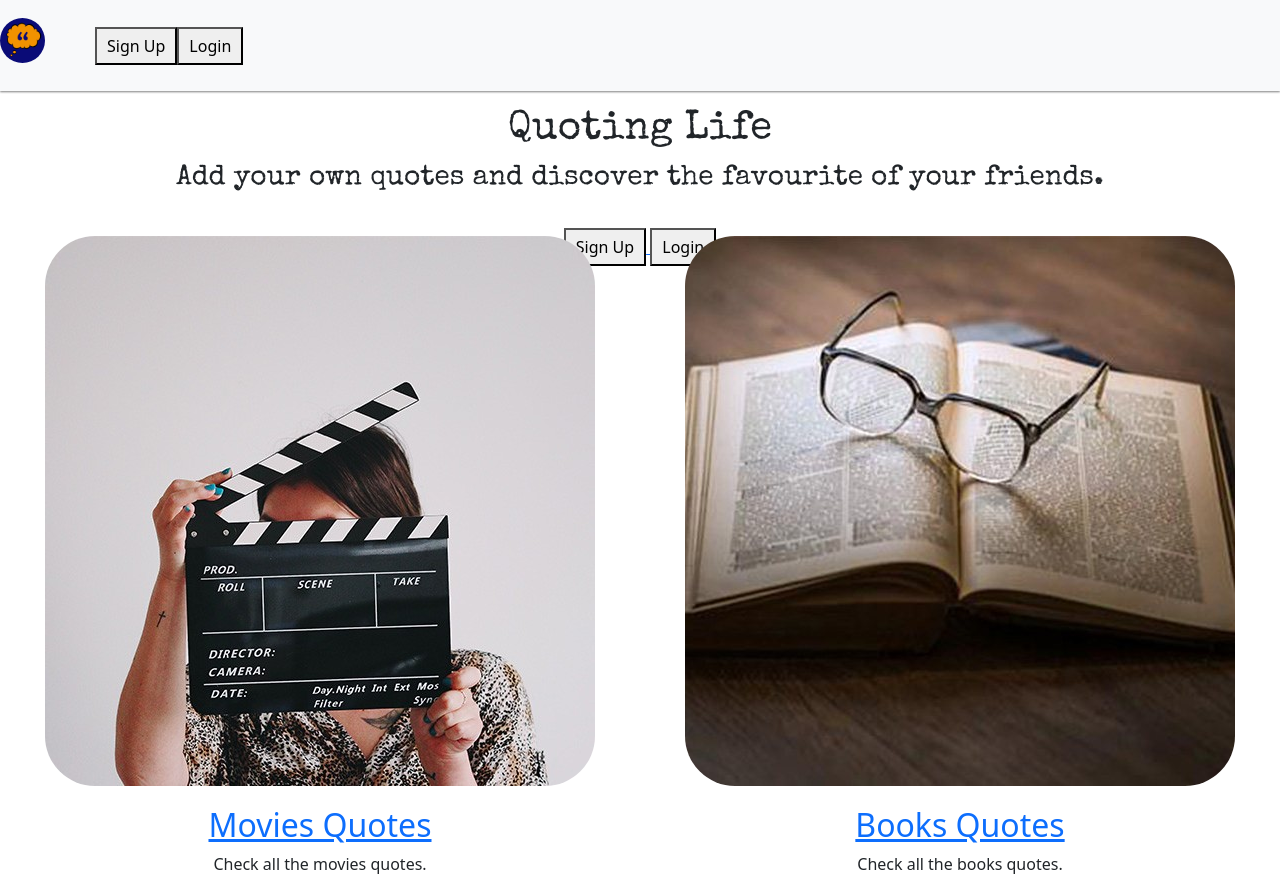
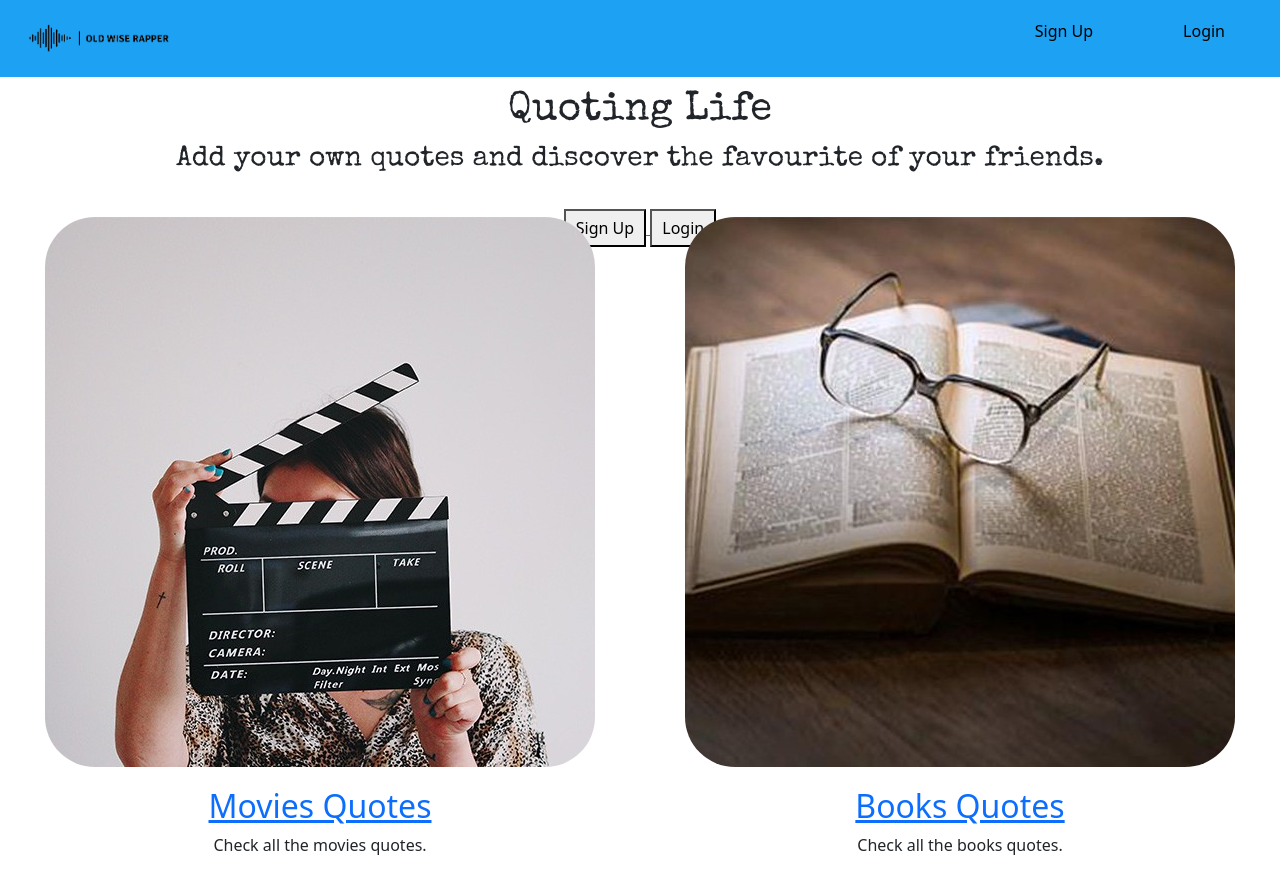
Before and after one commit to ruyago/quoting, a React (Create React App) app in the folder frontend/: page / in a window 1280 px wide. Built offline with nearby package versions, Linux system fonts and the light colour scheme.

Commit message:
navbar finished without search

```diff
--- a/frontend/src/components/Navbar.css
+++ b/frontend/src/components/Navbar.css
@@ -1,12 +1,72 @@
+* {
+    margin: 0;
+}
+
 .logo {
 
-    margin-top: 10px;
-    margin-right: 50px;
-    width: 45px;
-    height:45px
+    margin: auto;
+    width: auto;
+    height:75px;
+    cursor: pointer;
+
 }
 .navbar{
 
 
 
 }
+
+li {
+    font-weight: 500;
+    font-size: 16px;
+    text-decoration: none;
+    background-color: #1DA1F2;
+
+}
+
+header {
+    display: flex;
+    justify-content: space-between;
+    align-items: center;
+    padding: 1px 10px;
+    margin-bottom: 10px;
+    background-color: #1DA1F2;
+}
+
+.list {
+    list-style: none;
+}
+
+.list li{
+    display: inline-block;
+    padding: 0px 20px;
+}
+
+.list li a{
+    transition: all 0.3s ease 0s;
+}
+
+.list li a:hover{
+    color: rgb(82, 133, 133);
+}
+
+.list button {
+    padding: 9px 25px;
+    border: none;
+    border-radius: 20px;
+    cursor: pointer;
+    transition: all 0.3s ease 0s;
+    background-color: #1DA1F2;
+
+
+}
+
+.list button:hover{
+    color: #dae4eb;
+}
+
+#username{
+    color: beige;
+    background-color: rgb(38, 66, 75);
+
+}
--- a/frontend/src/components/Navbar.js
+++ b/frontend/src/components/Navbar.js
@@ -2,7 +2,7 @@ import { Link } from "react-router-dom";
 import { useContext } from "react";
 import { AuthContext } from "./../context/auth.context";
 import navbar from "../components/Navbar.css"
-import logo from "../assets/logo.jpg"
+import logo from "../assets/logo.png"
 
 
 function Navbar() {
@@ -11,29 +11,52 @@ function Navbar() {
   const { isLoggedIn, user, logOutUser } = useContext(AuthContext);
 
   return (
-    <nav class="navbar navbar-expand-lg navbar-light bg-light">
+    <header>
       <Link to="/">
         <img className="logo" src={logo} alt="logo" />
       </Link>
 
       {isLoggedIn && (
         <>
+
+        <ul className="list">
+          <li>
           <Link to="/my-quotes">
             <button>My quotes</button>
           </Link>
+          </li>
 
-          <button onClick={logOutUser}>Logout</button>
-          <span>{user && user.name}</span>
+          <li>
+            <button onClick={logOutUser}>Logout</button>
+          </li>
+
+          <li>
+          <Link to="/my-quotes">
+             <button id="username">{user && user.name}</button>
+          </Link>
+          </li>
+        </ul>
+
         </>
+
       )}
 
       {!isLoggedIn && (
         <>
+        <ul className="list">
+          <li>
           <Link to="/signup"> <button>Sign Up</button> </Link>
+          </li>
+
+          <li>
           <Link to="/login"> <button>Login</button> </Link>
+          </li>
+        </ul>
+
+
         </>
       )}
-    </nav>
+    </header>
   );
 }
 
--- a/frontend/src/pages/HomePage.js
+++ b/frontend/src/pages/HomePage.js
@@ -25,7 +25,6 @@ function HomePage() {
     </Link>
 
     <button onClick={logOutUser}>Logout</button>
-    <span>{user && user.name}</span>
   </>
 )}
 
```
Also changed, not shown: frontend/src/assets/logo.jpg (deleted), frontend/src/assets/logo.png (added).
